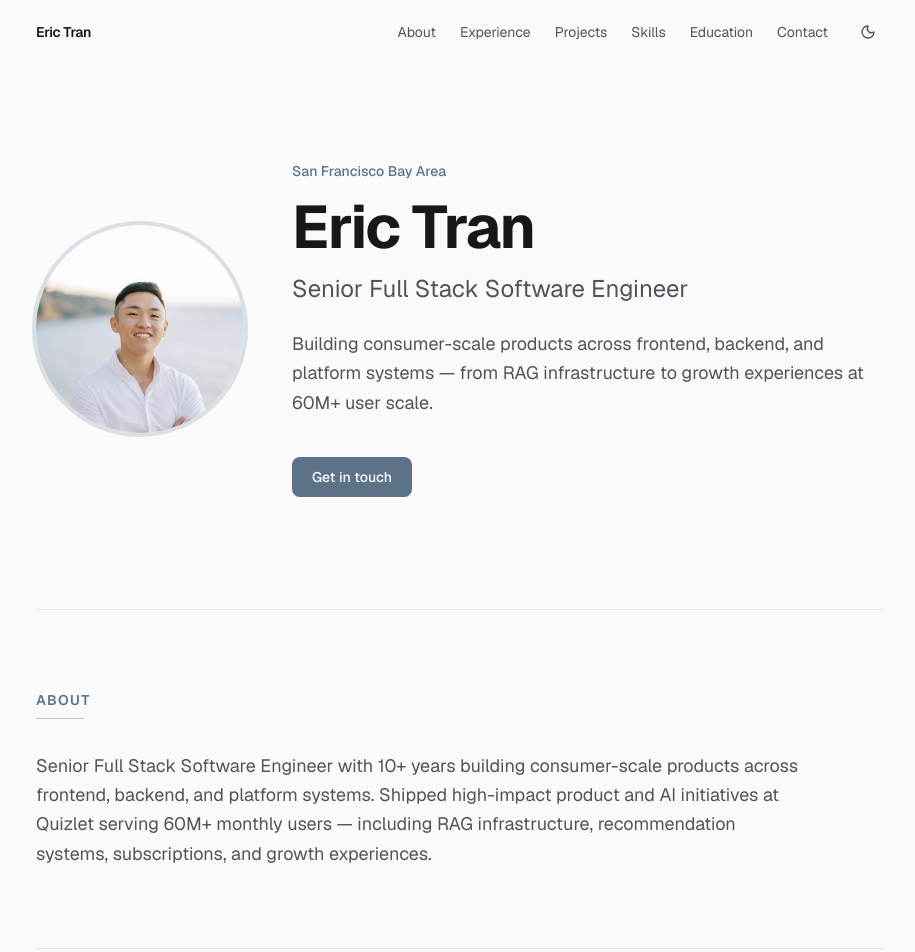
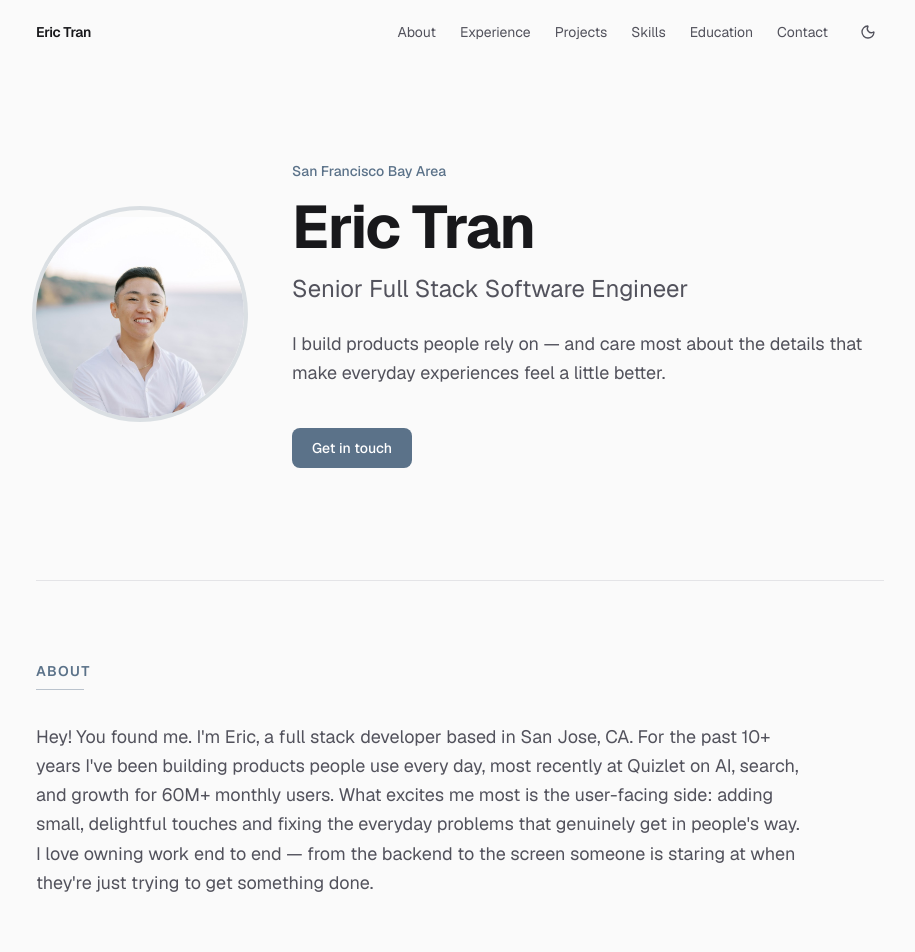
Before and after one commit to etran04/etran04.github.io, a Next.js app: page / in a window 1280 px wide. Shown: the top 952 px of the page, without its empty margins (180-1095 px from the left). Built offline with nearby package versions, Linux system fonts and the light colour scheme.

Commit message:
update tagline and summary

```diff
--- a/components/sections/hero.tsx
+++ b/components/sections/hero.tsx
@@ -26,9 +26,8 @@ export function Hero() {
             {resume.title}
           </p>
           <p className="mt-6 max-w-2xl text-lg leading-relaxed text-zinc-600 dark:text-zinc-400">
-            Building consumer-scale products across frontend, backend, and platform
-            systems — from RAG infrastructure to growth experiences at 60M+ user
-            scale.
+            I build products people rely on — and care most about the details
+            that make everyday experiences feel a little better.
           </p>
           <div className="mt-10 flex flex-wrap justify-center gap-4 md:justify-start">
             <Button href="#contact">Get in touch</Button>
--- a/data/resume.ts
+++ b/data/resume.ts
@@ -46,7 +46,7 @@ export const resume: Resume = {
   location: "San Francisco Bay Area",
   phone: "408.701.7348",
   summary:
-    "Senior Full Stack Software Engineer with 10+ years building consumer-scale products across frontend, backend, and platform systems. Shipped high-impact product and AI initiatives at Quizlet serving 60M+ monthly users — including RAG infrastructure, recommendation systems, subscriptions, and growth experiences.",
+    "Hey! You found me. I'm Eric, a full stack developer based in San Jose, CA. For the past 10+ years I've been building products people use every day, most recently at Quizlet on AI, search, and growth for 60M+ monthly users. What excites me most is the user-facing side: adding small, delightful touches and fixing the everyday problems that genuinely get in people's way. I love owning work end to end — from the backend to the screen someone is staring at when they're just trying to get something done.",
   experience: [
     {
       company: "Quizlet",
```
